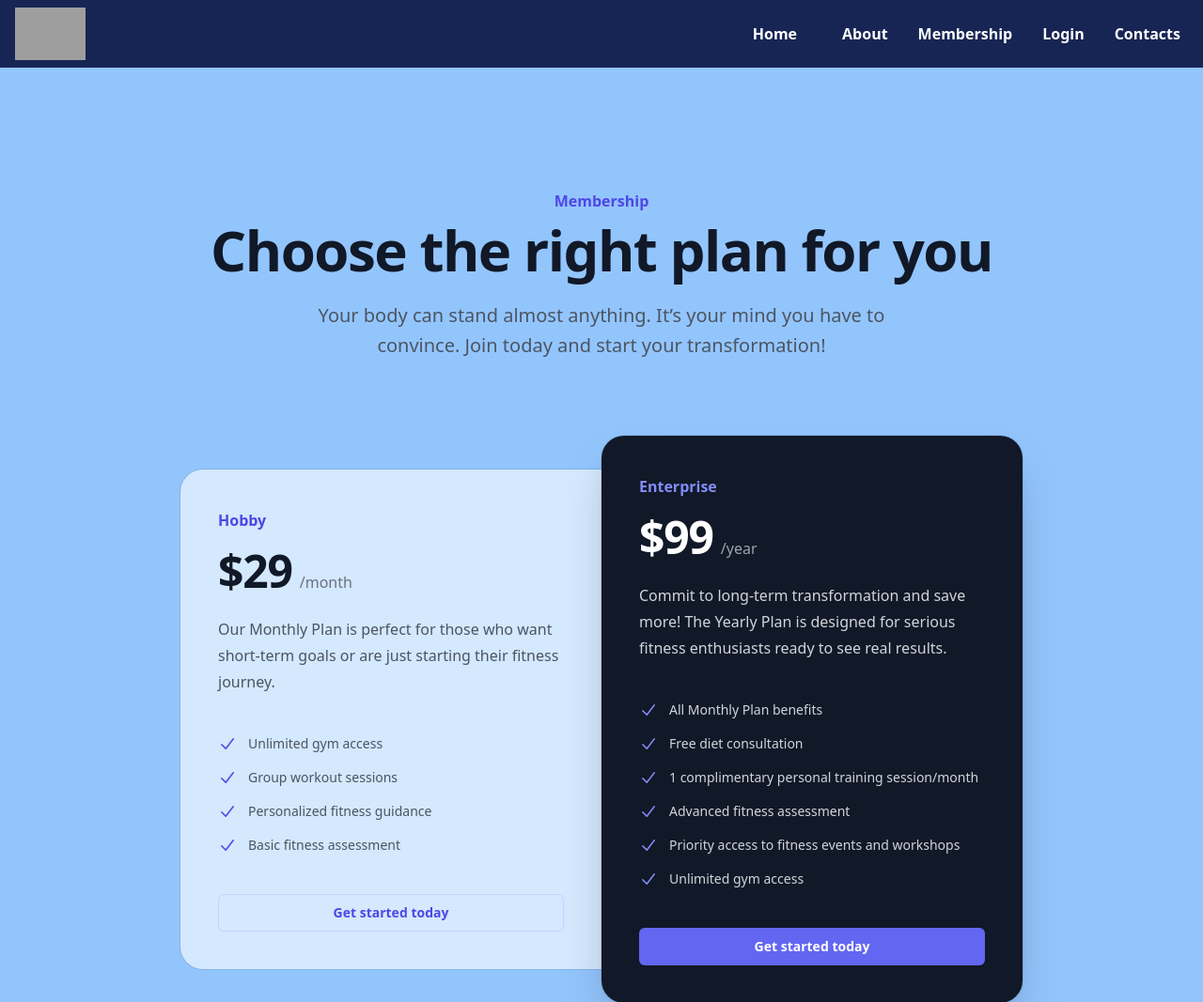
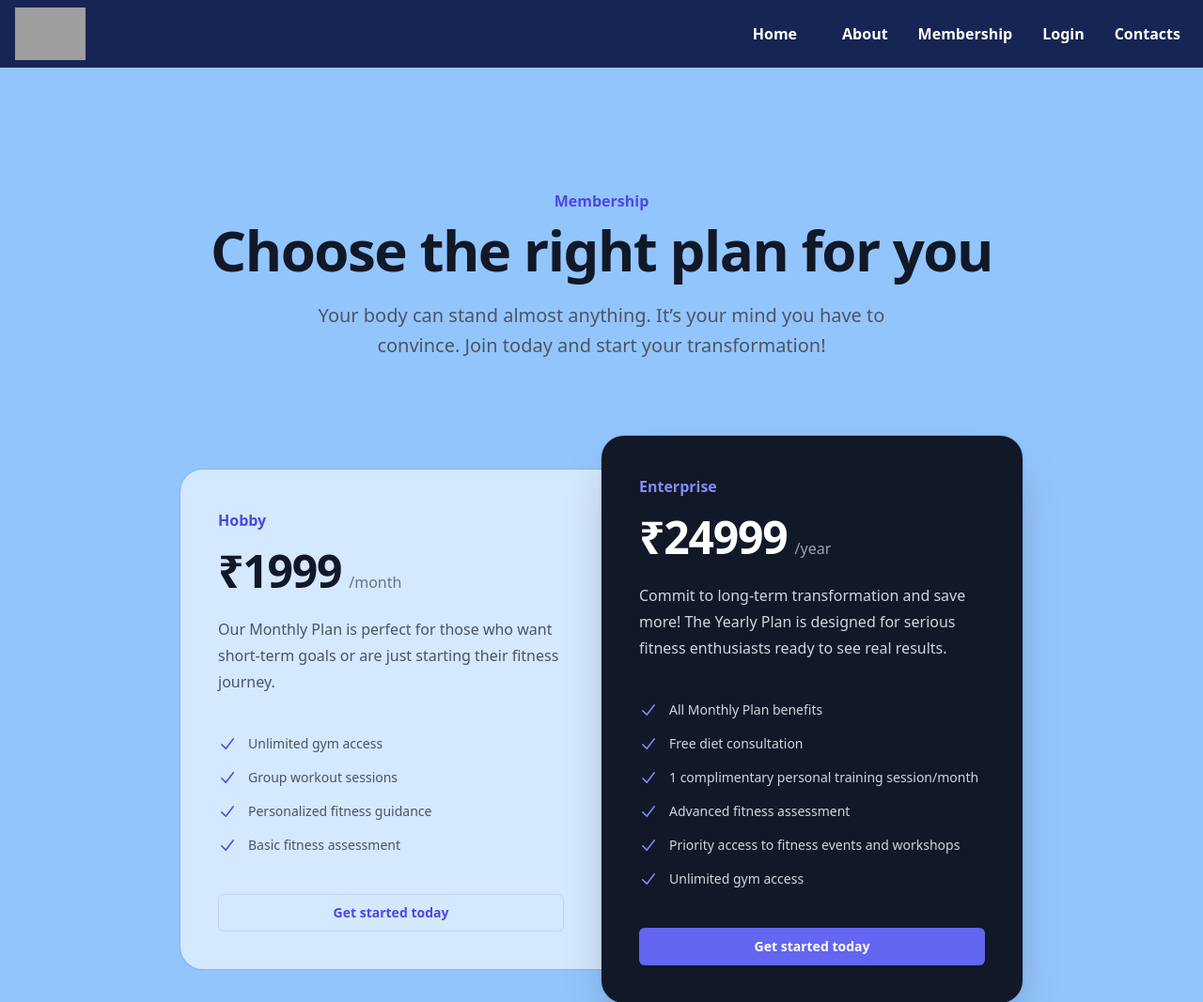
Before and after one commit to ashag909/GYM-website, a Flask app: page /membership in a window 1280 px wide. Shown: the top 1067 px of the page at 94% size. Run offline with Flask 3, Linux system fonts and the light colour scheme; style sheets or scripts are compiled from the project's sources; some libraries are stand-ins or nearby versions; grey boxes are pictures that could not be loaded.

Commit message:
error debug

```diff
--- a/app.py
+++ b/app.py
@@ -9,7 +9,7 @@ from flask_login import login_user,current_user
 
 # Initialize app
 app = Flask(__name__)
-app.config['SQLALCHEMY_DATABASE_URI']='mysql+pymysql://root:Ilovemyfamily%40143@localhost/gymdb'
+#app.config['SQLALCHEMY_DATABASE_URI']='mysql+pymysql://root:Ilovemyfamily%40143@localhost/gymdb'
 app.config['SECRET_KEY']= "yuerbdsbnvyufv"
 app.config.from_object(Config)
 
--- a/templates/membership.html
+++ b/templates/membership.html
@@ -14,7 +14,7 @@
     <div class="rounded-3xl rounded-t-3xl bg-white/60 p-8 ring-1 ring-gray-900/10 sm:mx-8 sm:rounded-b-none sm:p-10 lg:mx-0 lg:rounded-tr-none lg:rounded-bl-3xl">
       <h3 id="tier-hobby" class="text-base/7 font-semibold text-indigo-600">Hobby</h3>
       <p class="mt-4 flex items-baseline gap-x-2">
-        <span class="text-5xl font-semibold tracking-tight text-gray-900">$29</span>
+        <span class="text-5xl font-semibold tracking-tight text-gray-900">₹1999</span>
         <span class="text-base text-gray-500">/month</span>
       </p>
       <p class="mt-6 text-base/7 text-gray-600">Our Monthly Plan is perfect for those who want short-term goals or are just starting their fitness journey.</p>
@@ -49,7 +49,7 @@
     <div class="relative rounded-3xl bg-gray-900 p-8 shadow-2xl ring-1 ring-gray-900/10 sm:p-10">
       <h3 id="tier-enterprise" class="text-base/7 font-semibold text-indigo-400">Enterprise</h3>
       <p class="mt-4 flex items-baseline gap-x-2">
-        <span class="text-5xl font-semibold tracking-tight text-white">$99</span>
+        <span class="text-5xl font-semibold tracking-tight text-white">₹24999</span>
         <span class="text-base text-gray-400">/year</span>
       </p>
       <p class="mt-6 text-base/7 text-gray-300">Commit to long-term transformation and save more! The Yearly Plan is designed for serious fitness enthusiasts ready to see real results.</p>
```
